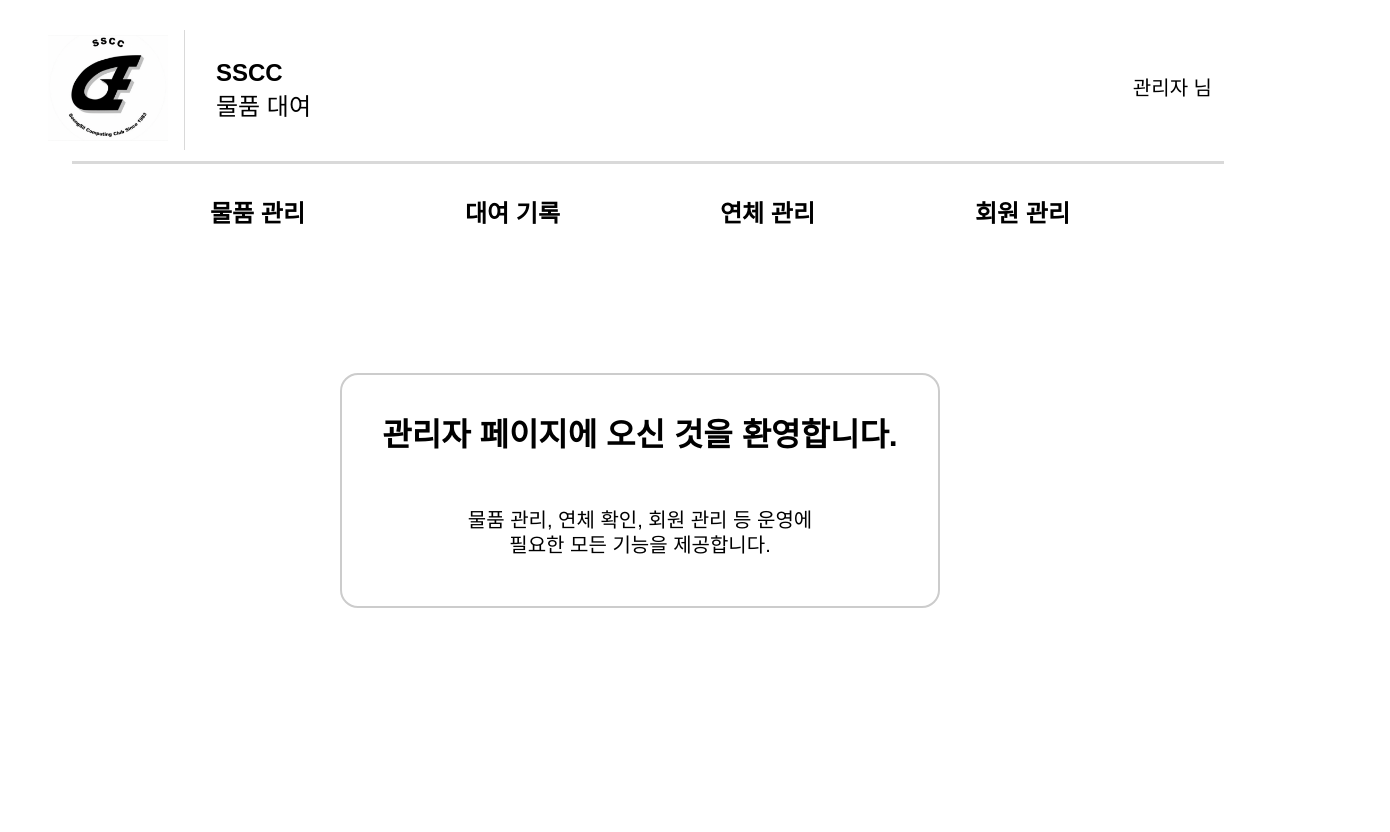
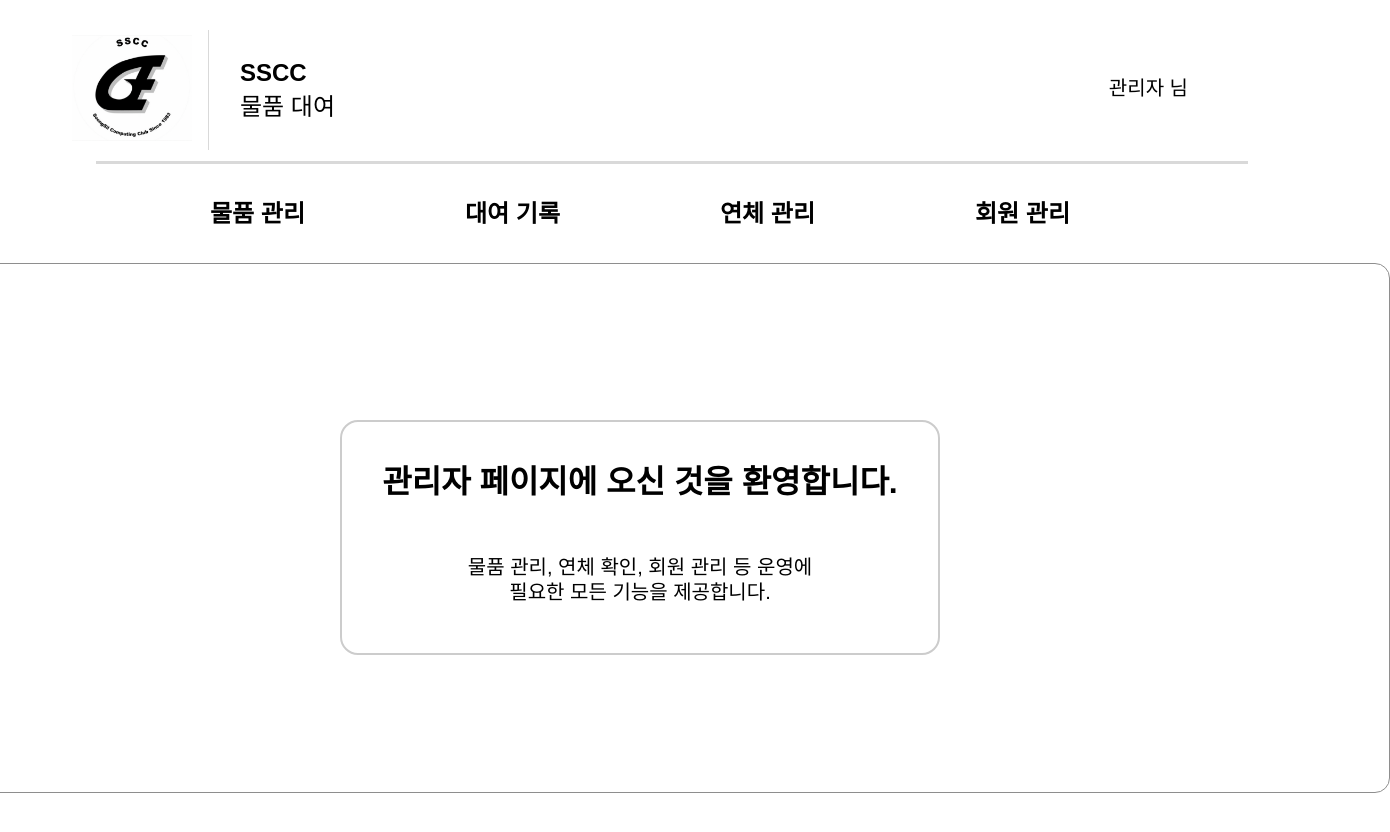
Before and after one commit to SSCC-Library/SSCCtal-FE.WEB, a React (Vite) app: page / in a window 1280 px wide. Shown: the top 832 px of the page, 1390 px wide, since content can reach past the window. Before the commit the page ends 800 px from the top, so only its background shows below. Built offline with nearby package versions, Linux system fonts and the light colour scheme; a web font is replaced by a local one.

Commit message:
design: layout 디자인 변경 (#2)

```diff
--- a/src/components/Layout.jsx
+++ b/src/components/Layout.jsx
@@ -1,14 +1,15 @@
 import Nav from './nav';
 import { Outlet } from 'react-router-dom';
+import './layout.css';
 
 function Layout() {
 	return (
-		<>
+		<div className="layout-wrap">
 			<Nav />
-			<main>
+			<main className="main-container">
 				<Outlet />
 			</main>
-		</>
+		</div>
 	);
 }
 
--- /dev/null
+++ b/src/components/layout.css
@@ -0,0 +1,18 @@
+.layout-wrap {
+	min-height: 100vh;
+	display: flex;
+	flex-direction: column;
+	align-items: center;
+}
+
+.main-container {
+	box-sizing: border-box;
+	width: 100%;
+	width: 1500px;
+	height: 530px;
+	margin: 10px 0 60px 0;
+	padding: 36px 48px;
+
+	border: 1px solid #8e8e8e;
+	border-radius: 15px;
+}
```
